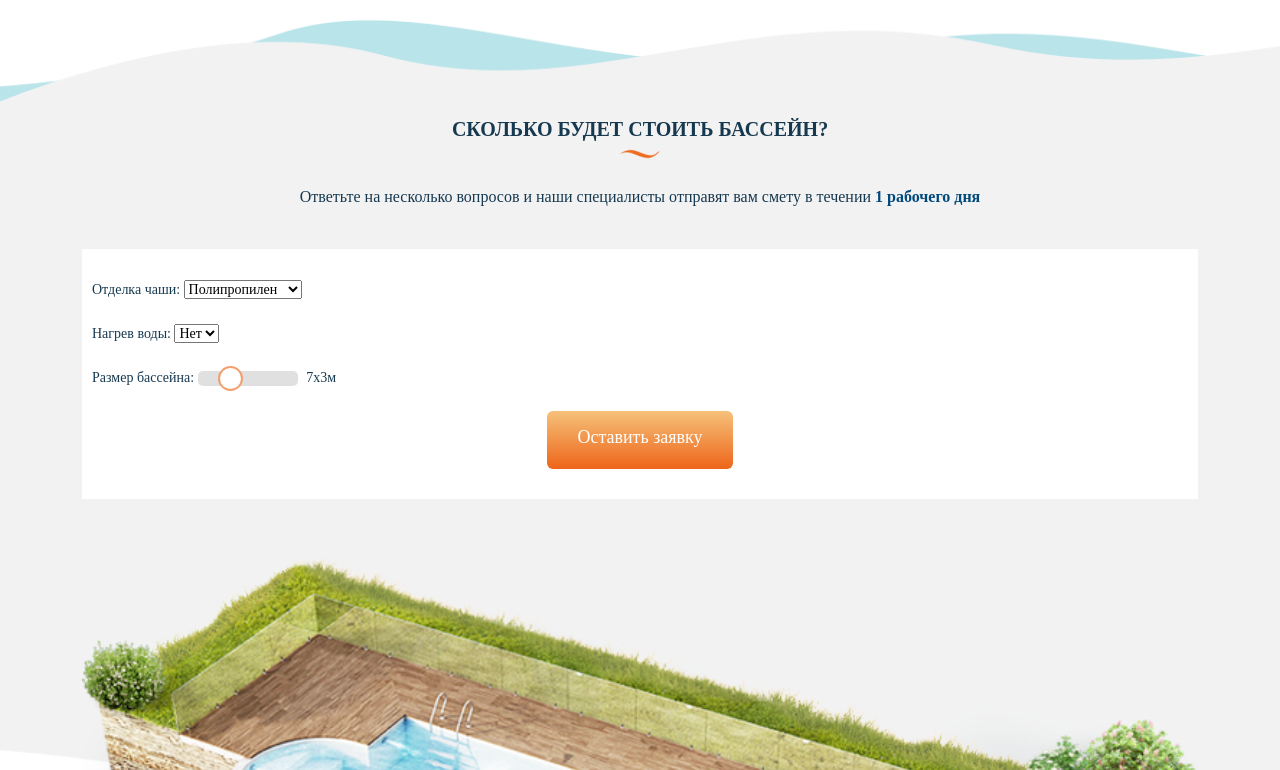
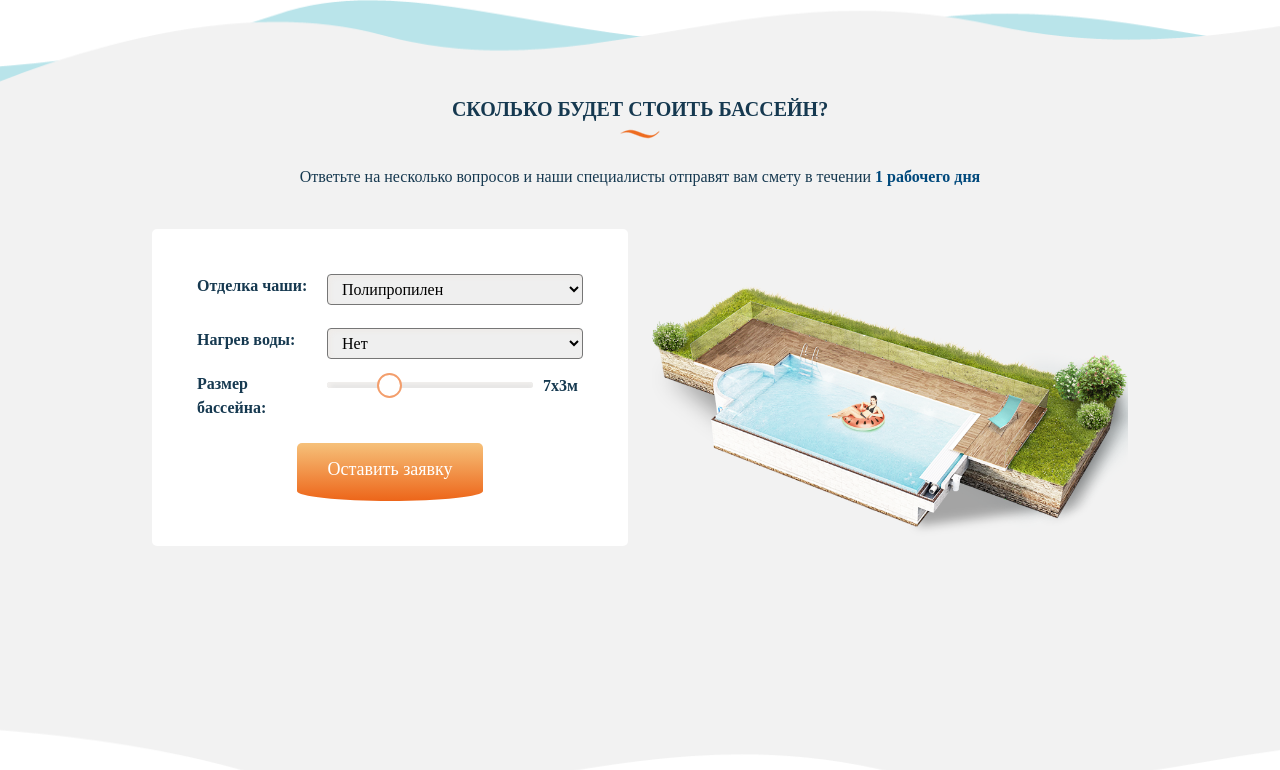
Before and after one commit to dworker863/Pool, a website: page assets/index.html in a window 1280 px wide. Shown: the part 1570-2340 px from the top of the page. Drawn offline with Linux system fonts and the light colour scheme.

Commit message:
Calculator section all screens

```diff
--- a/assets/index.html
+++ b/assets/index.html
@@ -125,7 +125,7 @@
       </div>
     </section>
     <section class="calculator">
-      <div class="container">
+      <div class="container container-custom">
         <h2 class="title">сколько будет стоить бассейн?</h2>
         <div class="wave-line">
           <img src="images/wave-line.png" alt="wave-line" />
@@ -135,7 +135,9 @@
           течении <strong class="strong">1 рабочего дня</strong>
         </p>
         <div class="row">
-          <div class="col-12">
+          <div
+            class="col-12 col-lg-6 d-md-flex d-lg-block justify-content-center"
+          >
             <form class="calculation-form">
               <label>
                 Отделка чаши:
@@ -152,7 +154,6 @@
                   <option>Да</option>
                 </select>
               </label>
-              <label>
               <div class="slidecontainer">
                 Размер бассейна:
                 <input
@@ -166,11 +167,10 @@
                 />
                 <span class="range-value">7x3м</span>
               </div>
-              </label>
               <button class="submit">Оставить заявку</button>
             </form>
           </div>
-          <div class="col-12">
+          <div class="col-12 col-lg-6 d-lg-flex align-items-center">
             <div class="pool-wrapper">
               <img class="pool" src="images/pool.png" alt="Swimmingpool" />
             </div>
--- a/assets/js/common.js
+++ b/assets/js/common.js
@@ -35,6 +35,11 @@ $(window).on('load', function () {
   $('.owl-prev').on('click', function () {
     $('.owl-carousel').trigger('prev.owl.carousel', [300]);
   });
+
+  // $(window).on('resize', function () {
+  //   value = $('.calculation-form').width() - 100;
+  //   $('#myRange').css('width', value);
+  // });
 });
 
 const getRange = () => {
--- a/assets/scss/_media.scss
+++ b/assets/scss/_media.scss
@@ -1,6 +1,25 @@
+@media (min-width: 576px) {
+  .calculation-form {
+    padding: 30px;
+    font-size: 16px;
+
+    label {
+      grid-template-columns: 120px auto;
+    }
+  }
+
+  .slidecontainer {
+    grid-template-columns: 120px auto 60px;
+  }
+}
+
 @media (min-width: 768px) {
   .short-description {
     max-width: 400px;
+  }
+
+  .calculation-form {
+    padding: 45px;
   }
 }
 
@@ -51,4 +70,15 @@
   .title {
     font-size: 32px;
   }
+
+  .pool-wrapper {
+    position: relative;
+  }
+
+  .pool {
+    position: absolute;
+    top: -200px;
+    left: -70px;
+    width: auto;
+  }
 }
--- a/assets/scss/styles.scss
+++ b/assets/scss/styles.scss
@@ -165,7 +165,9 @@ body {
   padding-bottom: 18px;
   padding-right: 30px;
   padding-left: 30px;
-  border-radius: 6px;
+  border-radius: 10px;
+  border-bottom-left-radius: 100%20px;
+  border-bottom-right-radius: 100%20px;
   font-weight: 500;
   font-size: 18px;
   color: #fff;
@@ -186,7 +188,6 @@ body {
 }
 
 .our-projects {
-  padding-top: 20px;
   padding-bottom: 20px;
   text-align: center;
   background-color: #fff;
@@ -262,15 +263,27 @@ body {
 }
 
 .calculation-form {
-  padding: 30px 10px;
+  max-width: 580px;
+  padding: 20px;
+  border-radius: 5px;
   background-color: #fff;
   font-size: 14px;
   margin-bottom: 40px;
 
   label {
-    display: block;
+    display: grid;
+    grid-template-columns: 100px auto;
     text-align: left;
     margin-bottom: 23px;
+    font-weight: 700;
+  }
+
+  select {
+    border-radius: 4px;
+    padding: 5px 10px;
+    margin-left: 10px;
+    box-shadow: inset 2px 2px 5px 1px rgb(238, 235, 232);
+    font-weight: 500;
   }
 
   .slider {
@@ -305,10 +318,21 @@ body {
   }
 }
 
+.slidecontainer {
+  display: grid;
+  grid-template-columns: 100px auto 60px;
+  margin-bottom: 23px;
+  margin-top: -10px;
+  text-align: left;
+  font-weight: 700;
+}
+
 #myRange {
   display: inline-block;
-  width: 100px;
-  margin-right: 5px;
+  height: 6px;
+  margin-top: 10px;
+  margin-left: 10px;
+  box-shadow: inset 2px 2px 5px 1px rgb(238, 235, 232);
   vertical-align: middle;
 }
 
@@ -316,4 +340,9 @@ body {
   width: 100%;
 }
 
+.range-value {
+  margin-top: 2px;
+  margin-left: 20px;
+}
+
 @import 'media';
```
Also changed, not shown: assets/css/styles.css, assets/js/scripts.min.js. Lines whose indentation alone changed are shown as unchanged.
